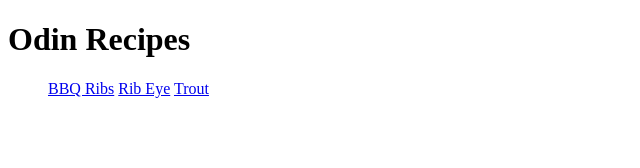
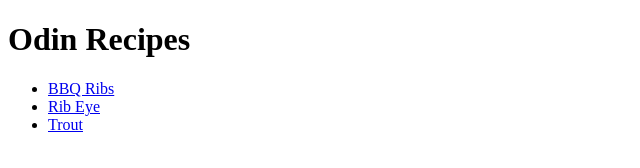
Before and after one commit to JuanAndrade11/odin-recipes, a plain HTML site: page src/index.html in a window 1280 px wide. Shown: the whole page, without its empty margins (0-640 px from the left). Drawn offline with Linux system fonts and the light colour scheme.

Commit message:
Update and improve links display in index.html
- Added links as an unordered lists for visual improvement.

- Added target to links.

```diff
--- a/src/index.html
+++ b/src/index.html
@@ -7,9 +7,9 @@
 <body>
     <h1>Odin Recipes</h1>
     <ul>
-        <a href="recipes/bbq_ribs.html">BBQ Ribs</a>
-        <a href="https://www.youtube.com/watch?v=dQw4w9WgXcQ">Rib Eye</a>
-        <a href="https://www.youtube.com/watch?v=gkTb9GP9lVI">Trout</a>
+        <li><a href="recipes/bbq_ribs.html">BBQ Ribs</a></li>
+        <li><a href="https://www.youtube.com/watch?v=dQw4w9WgXcQ" target="_blank">Rib Eye</a></li>
+        <li><a href="https://www.youtube.com/watch?v=gkTb9GP9lVI" target="_blank">Trout</a></li>
     </ul>
 
 </body>
```
